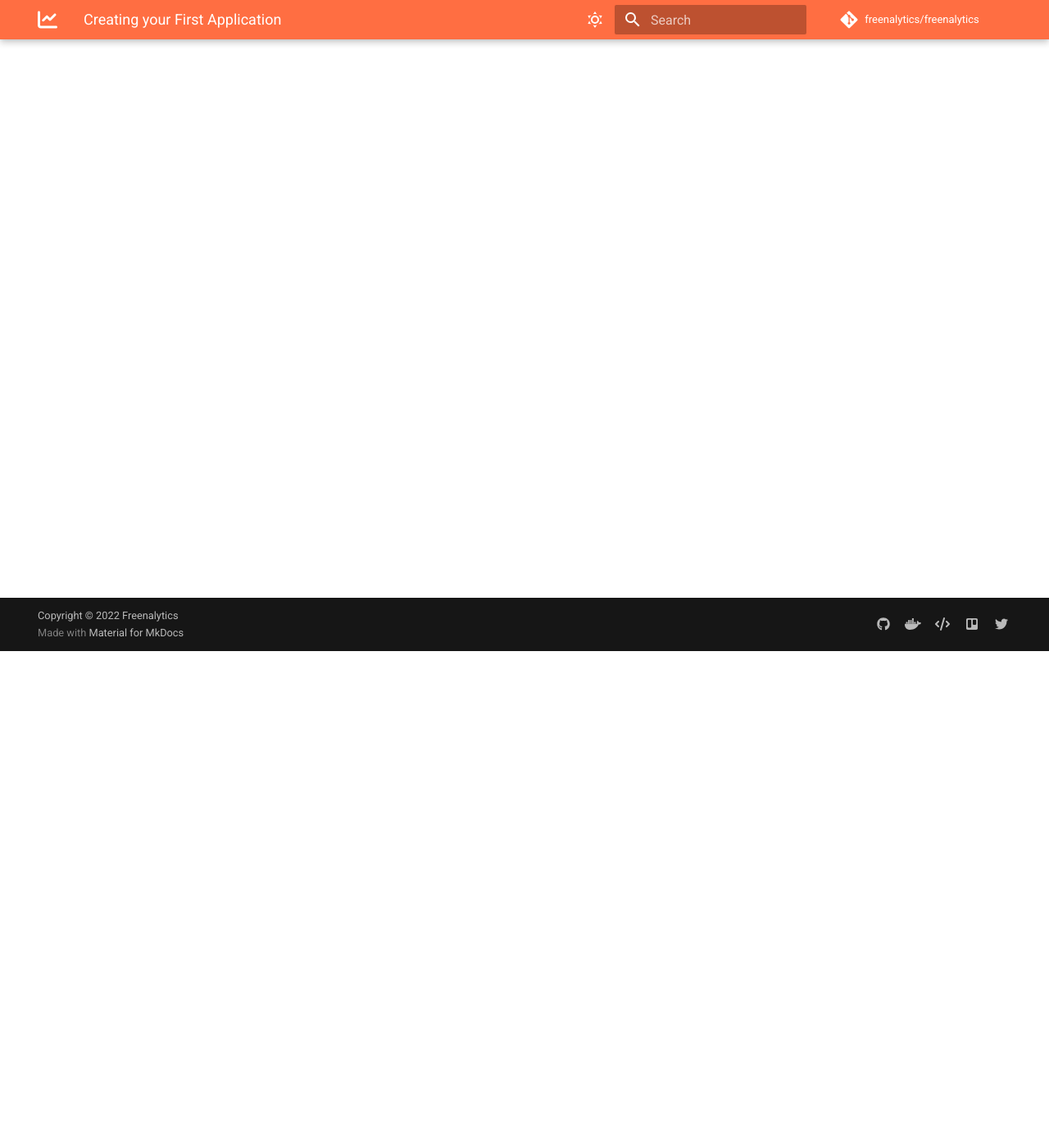
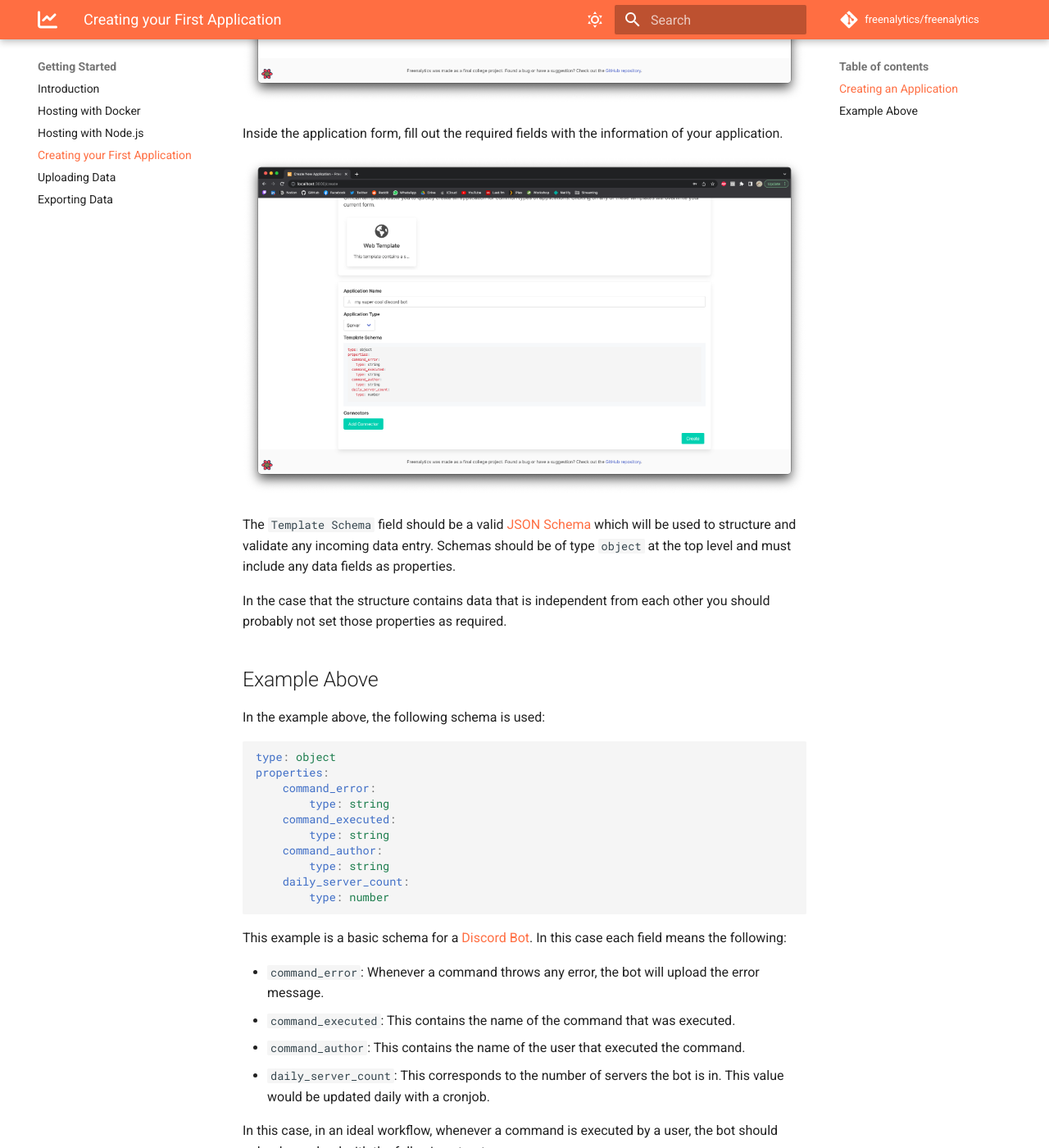
Before and after one commit to freenalytics/documentation, an MkDocs documentation site: the page built from docs/getting-started/creating-your-first-application.md, in a window 1280 px wide and 1400 px high, scrolled down 606 px. Shown: the whole window at 82% size. Built offline with MkDocs 1.6.1 and Material for MkDocs 9.7.7, drawn with Linux system fonts in a browser that asks for light colours; comment, search, counter and statistics services are not loaded; some of the changed text lies outside the part shown.

Commit message:
Created creating-your-application page.

````diff
--- a/docs/getting-started/creating-your-first-application.md
+++ b/docs/getting-started/creating-your-first-application.md
@@ -1,2 +1,67 @@
-!!! info
-    Under construction. If you wish to track this project's progress check out the [Trello board](https://trello.com/b/oDg8aD7n).
+# Creating your First Application
+
+## Creating an Application
+
+First, login to your web dashboard and inside the main page, click in `Create New`.
+
+![all-apps](../assets/getting-started/creating-your-first-application/all-apps.png)
+
+Inside the application form, fill out the required fields with the information of your application.
+
+![create-app](../assets/getting-started/creating-your-first-application/create-app.png)
+
+The `Template Schema` field should be a valid [JSON Schema](https://json-schema.org/draft/2020-12/json-schema-core.html) which will be used to structure and validate
+any incoming data entry. Schemas should be of type `object` at the top level and must include any data fields as properties.
+
+In the case that the structure contains data that is independent from each other you should probably not set those properties as required.
+
+## Example Above
+
+In the example above, the following schema is used:
+
+```yaml
+type: object
+properties:
+    command_error:
+        type: string
+    command_executed:
+        type: string
+    command_author:
+        type: string
+    daily_server_count:
+        type: number
+```
+
+This example is a basic schema for a [Discord Bot](https://discord.com/developers/docs). In this case each field means the following:
+
+* `command_error`: Whenever a command throws any error, the bot will upload the error message.
+* `command_executed`: This contains the name of the command that was executed.
+* `command_author`: This contains the name of the user that executed the command.
+* `daily_server_count`: This corresponds to the number of servers the bot is in. This value would be updated daily with a cronjob.
+
+In this case, in an ideal workflow, whenever a command is executed by a user, the bot should upload a payload with the following structure:
+
+```json
+{
+    "command_executed": "my_command",
+    "command_author": "username"
+}
+```
+
+If there is an error, the bot should upload a payload like:
+
+```json
+{
+    "command_executed": "my_command",
+    "command_author": "username",
+    "command_error": "Tried to divide by 0."
+}
+```
+
+And daily on a cronjob basis, the bot could upload a payload like:
+
+```json
+{
+    "daily_server_count": 42
+}
+```
````
